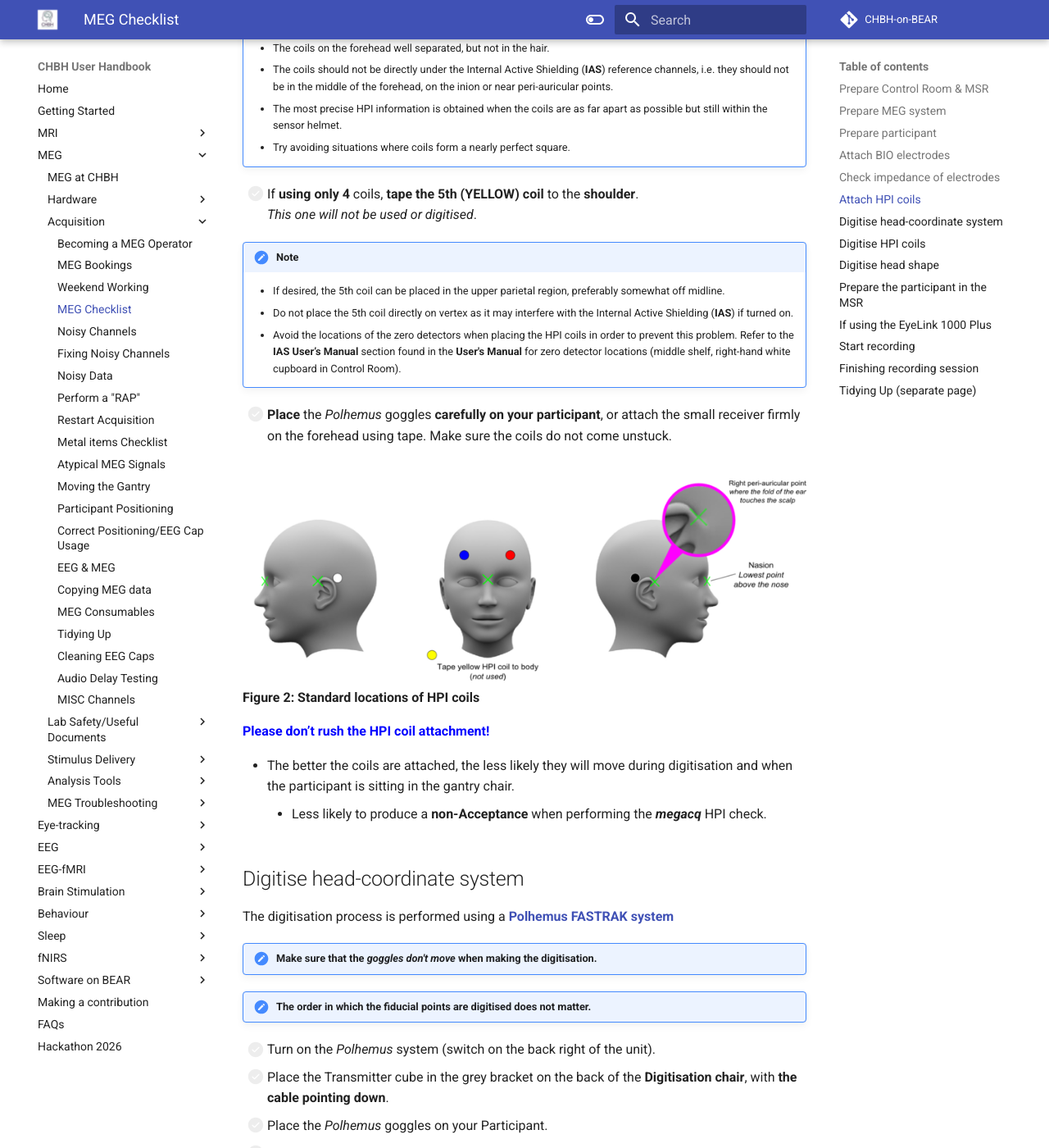
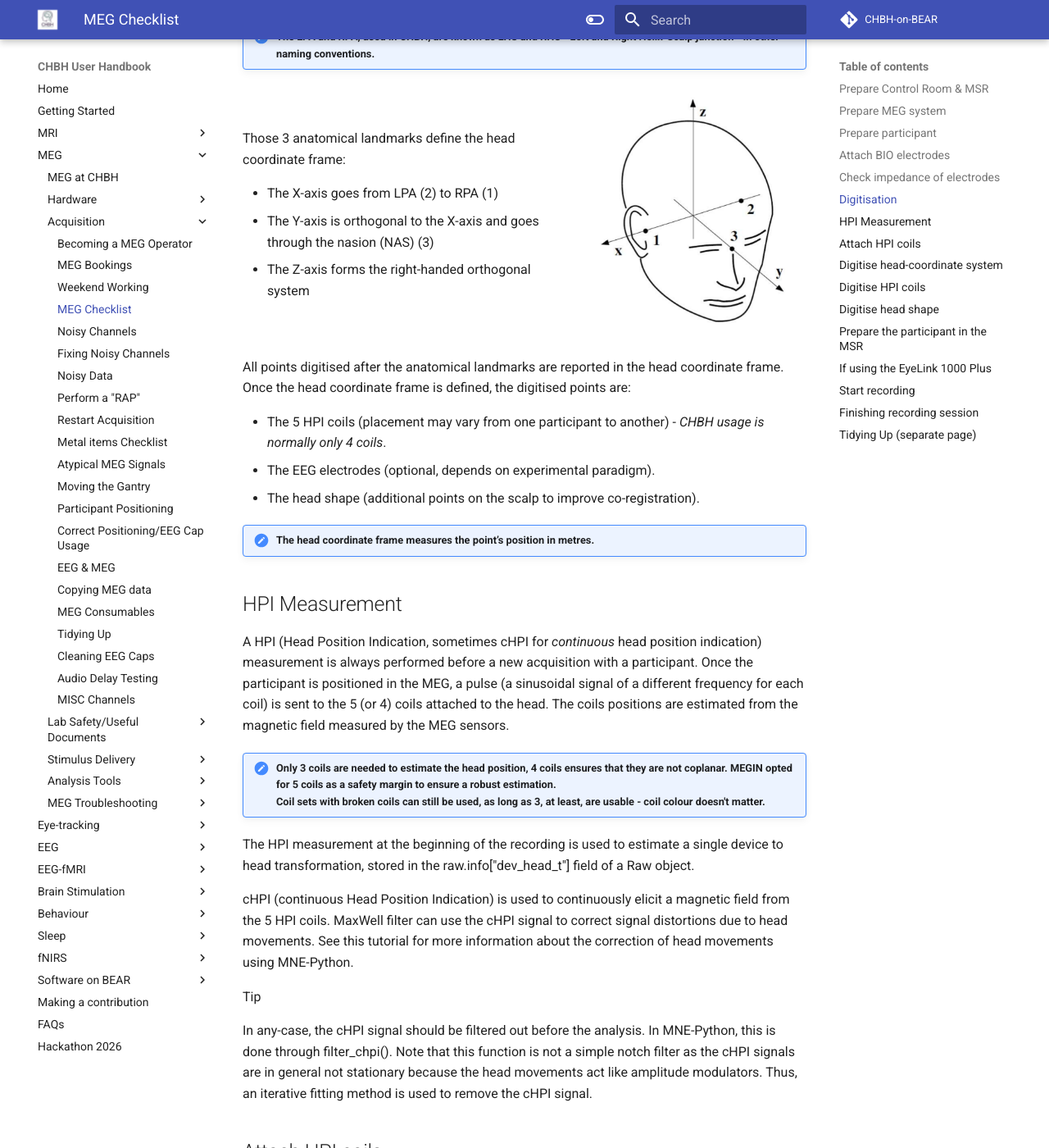
Before and after one commit to chbh-opensource/chbh-on-bear, an MkDocs documentation site: the page built from docs/meg/acquisition/meg-acquisition-checklist.md, in a window 1280 px wide and 1400 px high, scrolled down 6334 px. Shown: the whole window at 82% size. Built offline with MkDocs 1.6.1 and Material for MkDocs 9.7.7, drawn with Linux system fonts in a browser that asks for light colours; comment, search, counter and statistics services are not loaded; some of the changed text lies outside the part shown.

Commit message:
Tweaking MEG Acquisition repo.

```diff
--- a/docs/meg/acquisition/meg-acquisition-checklist.md
+++ b/docs/meg/acquisition/meg-acquisition-checklist.md
@@ -174,6 +174,61 @@
 - [ ] **Cycle through all electrodes**, and make sure the **impedance is <10kOhm**.
 - [ ] Quit *Impedance Meter* by selecting *Return* symbol and press *Enter/Esc*.
 - [ ] Select *Power off* via the jog-shuttle and press *Enter/Esc*.
+
+## Digitisation
+
+Unlike EEG, where sensors are attached directly to the scalp, MEG sensors are fixed inside a rigid helmet.
+This means the head and the sensors do not share the same coordinate frame.
+Because participants can position themselves differently or move during a session, head placement varies
+between individuals and across separate recording sessions. Consequently, a specific sensor will not monitor
+the exact same brain region from one acquisition to the next.
+
+To correct for these variations in head position,
+a device-to-head transformation is calculated for each recording. This mathematical alignment relies on
+five (or four in CHBH MEG usage) coils placed on the participant's head. The positions of these coils are measured in two
+different frameworks: the head coordinate frame, captured during the initial digitisation process,
+and the device coordinate frame, as part of the HPI measurement.
+
+The digitisation process is performed using a **[Polhemus FASTRAK system](https://polhemus.com/all-trackers/fastrak)** <br />
+First, 3 anatomical landmarks are digitised: the **[nasion (NAS)](https://en.wikipedia.org/wiki/Nasion)**, and the **[left and right pre-auricular point (LPA and RPA)](https://www.fieldtriptoolbox.org/faq/source/fiducials_definition/)**.
+
+See also: **[How are the Left and Right Pre-Auricular (LPA and RPA) points defined?](https://www.fieldtriptoolbox.org/faq/source/anat_landmarks/)**
+
+!!! Note "The LPA and RPA, used in CHBH, are known as LHS and RHS - Left and Right Helix-Scalp junction - in other naming conventions."
+
+![Head Coordinate Frame](../../images/meg/head-coordinate-frame.png){width=40% align=right}
+
+<br /><br />
+Those 3 anatomical landmarks define the head coordinate frame:
+
+- The X-axis goes from LPA (2) to RPA (1)
+- The Y-axis is orthogonal to the X-axis and goes through the nasion (NAS) (3)
+- The Z-axis forms the right-handed orthogonal system
+
+<br /><br />
+All points digitised after the anatomical landmarks are reported in the head coordinate frame. Once the head coordinate frame is defined, the digitised points are:
+
+- The 5 HPI coils (placement may vary from one participant to another) - *CHBH usage is normally only 4 coils*.
+- The EEG electrodes (optional, depends on experimental paradigm).
+- The head shape (additional points on the scalp to improve co-registration).
+
+!!! Note "The head coordinate frame measures the point’s position in metres."
+
+## HPI Measurement
+
+A HPI (Head Position Indication, sometimes cHPI for *continuous* head position indication) measurement is always performed before a new acquisition with a participant.
+Once the participant is positioned in the MEG, a pulse (a sinusoidal signal of a different frequency for each coil) is sent to the 5 (or 4) coils attached to the head.
+The coils positions are estimated from the magnetic field measured by the MEG sensors.
+
+!!! Note "Only 3 coils are needed to estimate the head position, 4 coils ensures that they are not coplanar. MEGIN opted for 5 coils as a safety margin to ensure a robust estimation.<br /> Coil sets with broken coils can still be used, as long as 3, at least, are usable - coil colour doesn't matter."
+
+The HPI measurement at the beginning of the recording is used to estimate a single device to head transformation, stored in the raw.info["dev_head_t"] field of a Raw object.
+
+cHPI (continuous Head Position Indication) is used to continuously elicit a magnetic field from the 5 HPI coils. MaxWell filter can use the cHPI signal to correct signal distortions due to head movements. See this tutorial for more information about the correction of head movements using MNE-Python.
+
+Tip
+
+In any-case, the cHPI signal should be filtered out before the analysis. In MNE-Python, this is done through filter_chpi(). Note that this function is not a simple notch filter as the cHPI signals are in general not stationary because the head movements act like amplitude modulators. Thus, an iterative fitting method is used to remove the cHPI signal.
 
 
 ## Attach HPI coils
```
Also changed, not shown: docs/images/meg/head-coordinate-frame.png (added).
